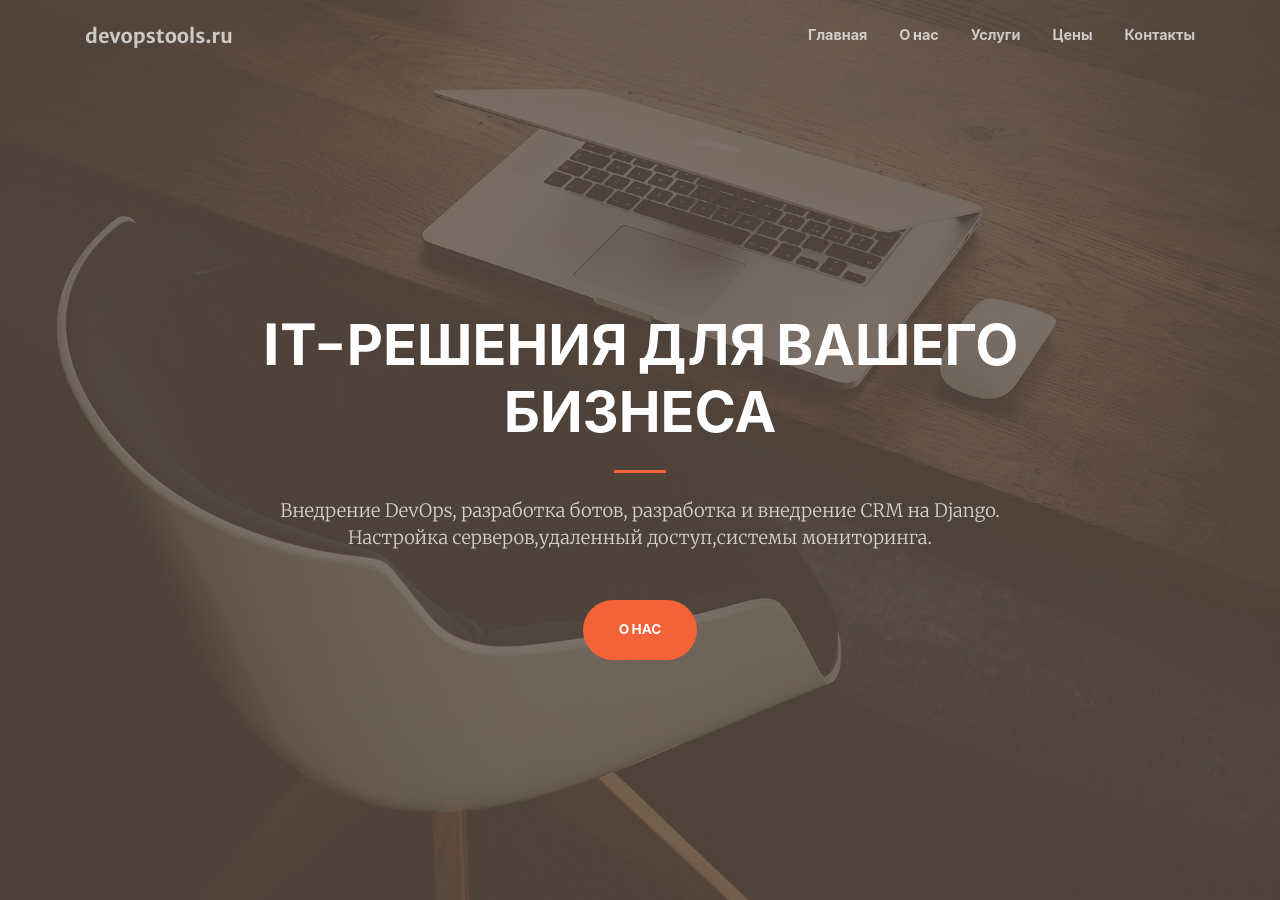
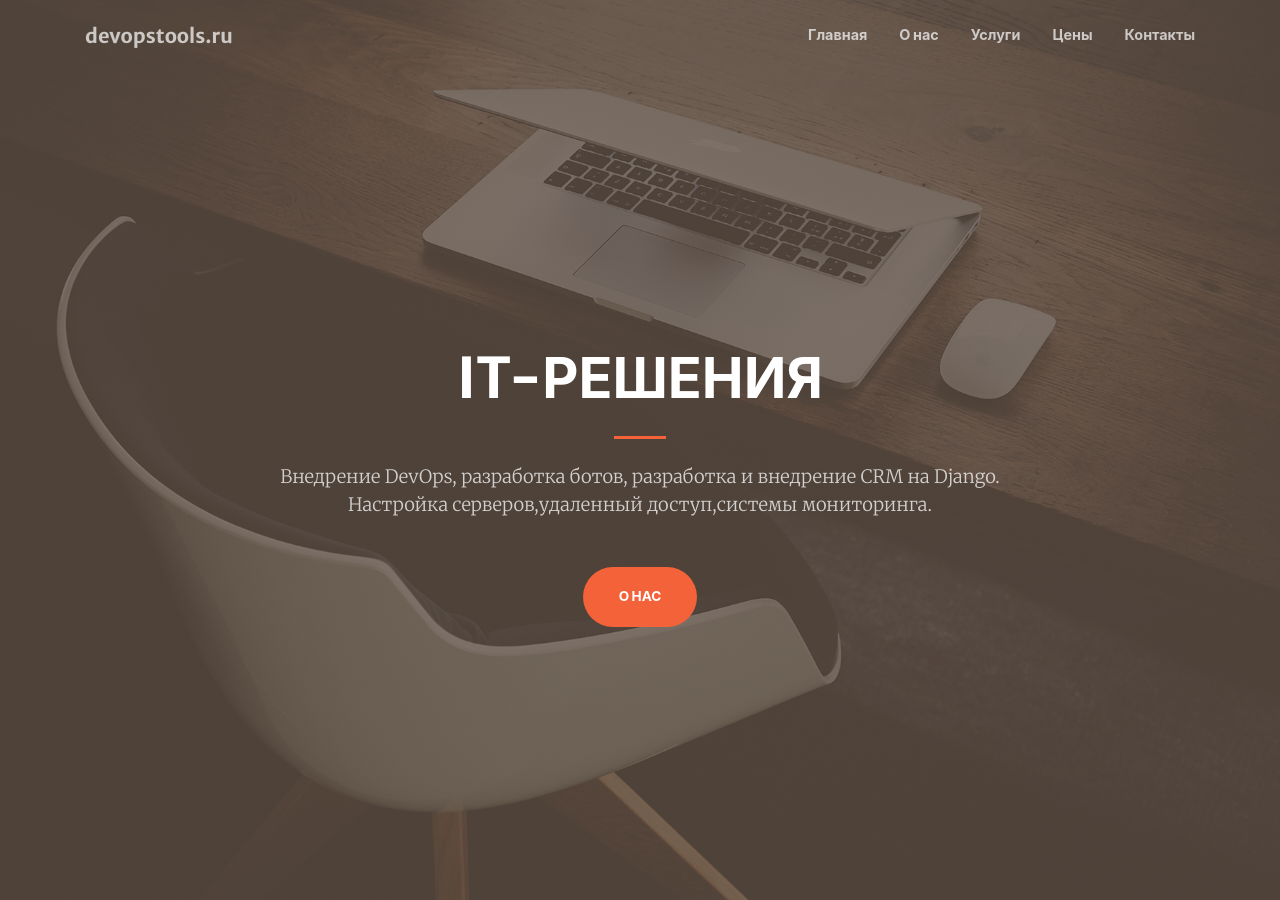
Before and after one commit to hacker342/devopstools.guthub.io, a Jekyll site: the page built from index.md, in a window 1280 px wide and 900 px high. Built offline with Jekyll 4.4.1, drawn with Linux system fonts in a browser that asks for light colours; nearby versions of some CDN libraries.

Commit message:
Убрал текст

```diff
--- a/index.md
+++ b/index.md
@@ -1,7 +1,7 @@
 ---
 layout: home
 header:
-  title: IT-решения для вашего бизнеса
+  title: IT-решения
   text: >
         Внедрение DevOps, разработка ботов, разработка и внедрение CRM на Django.
         Настройка серверов,удаленный доступ,системы мониторинга.
```
